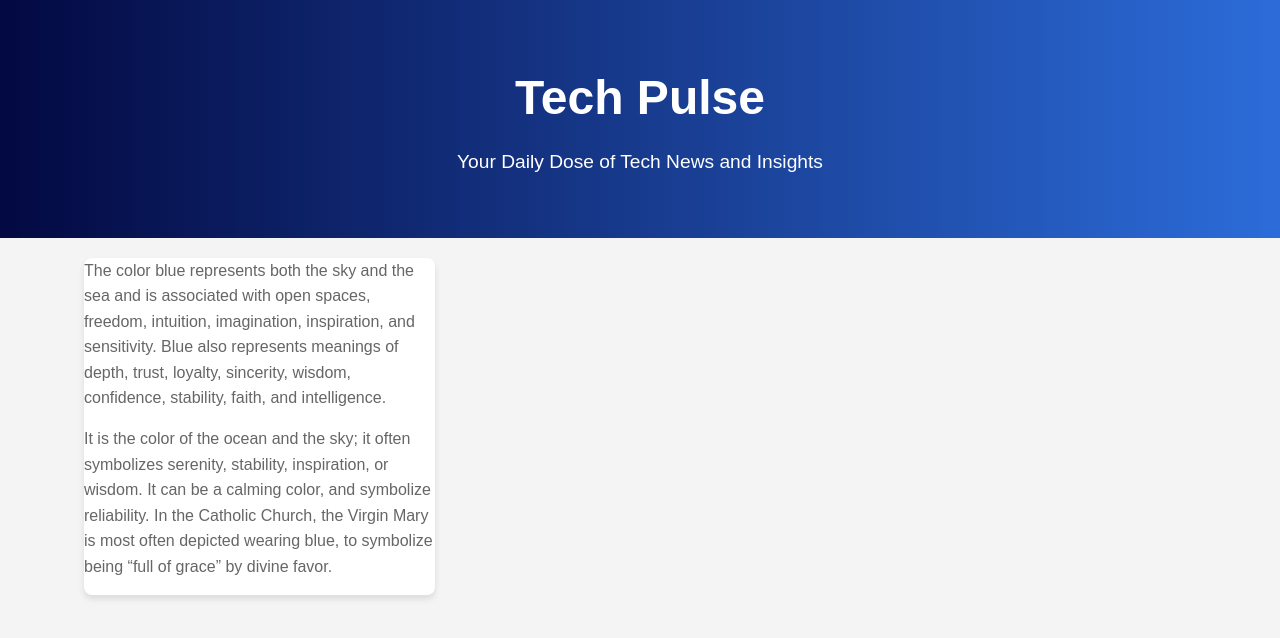
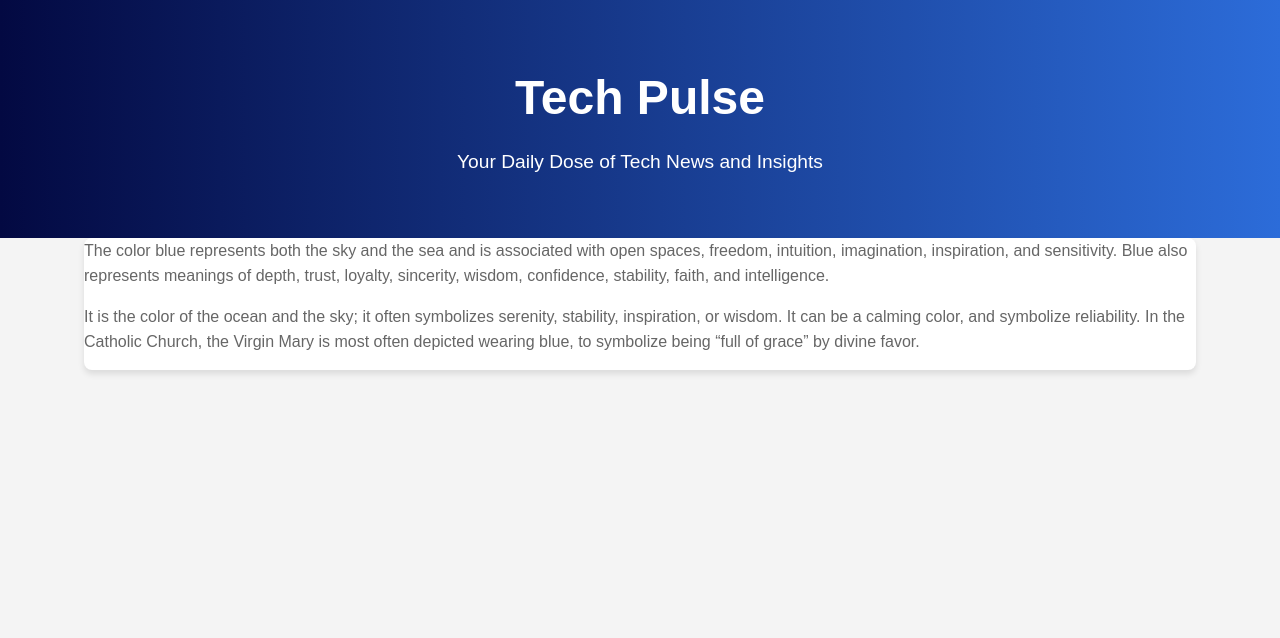
Before and after one commit to aiassistantnews/aiassistantnews.github.io, a Jekyll site: the page built from _posts/2024-09-29-post-for-blue.md, in a window 1280 px wide. Shown: the top 638 px of the page. Built offline with Jekyll 4.4.1, drawn with Linux system fonts in a browser that asks for light colours; our own code applies the rules of GitHub Pages for plain Markdown files.

Commit message:
Add new blog-post layout and update post layout reference for improved structure

```diff
--- /dev/null
+++ b/_layouts/blog-post.html
@@ -0,0 +1,26 @@
+<!DOCTYPE html>
+<html lang="en">
+<head>
+    <meta charset="UTF-8">
+    <meta name="viewport" content="width=device-width, initial-scale=1.0">
+    <title>Tech Pulse - Your Daily Dose of Tech News</title>
+    <link rel="stylesheet" href="{{ '/assets/css/style.css' | relative_url }}">
+</head>
+<body>
+    <header class="banner">
+        <div class="container">
+            <h1 class="animate-fade-in-down">Tech Pulse</h1>
+            <p class="animate-fade-in-up">Your Daily Dose of Tech News and Insights</p>
+        </div>
+    </header>
+
+    <main class="container">
+        <!-- <h2>Recent Posts</h2> -->
+        <div class="blog-post">
+            {{ content }}
+        </div>
+    </main>
+
+    <!-- <script src="script.js"></script> -->
+</body>
+</html>
--- a/_layouts/post.html
+++ b/_layouts/post.html
@@ -1,5 +1,5 @@
 ---
-layout: default
+layout: blog-post
 ---
 
 <article class="post">
```
